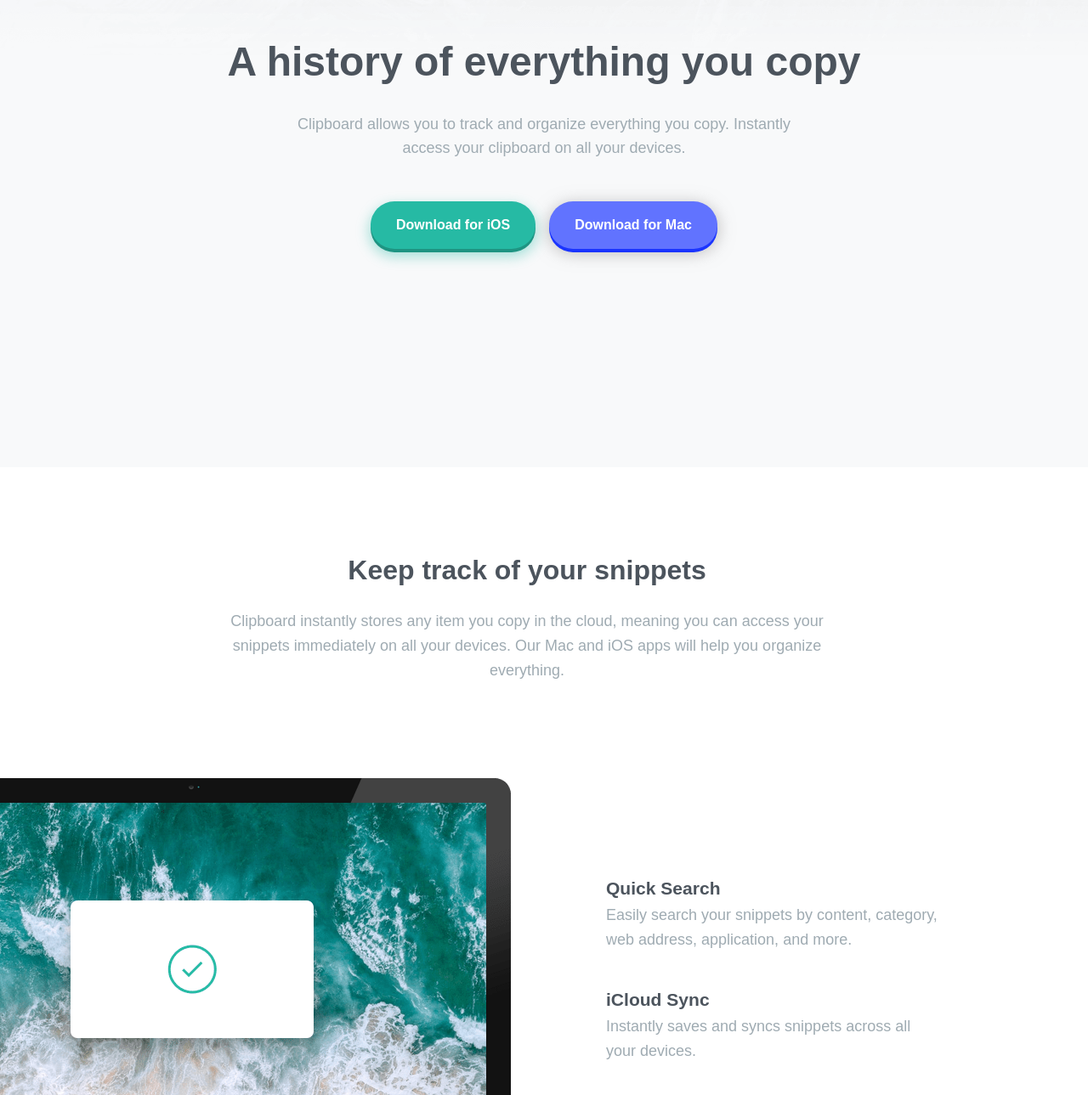
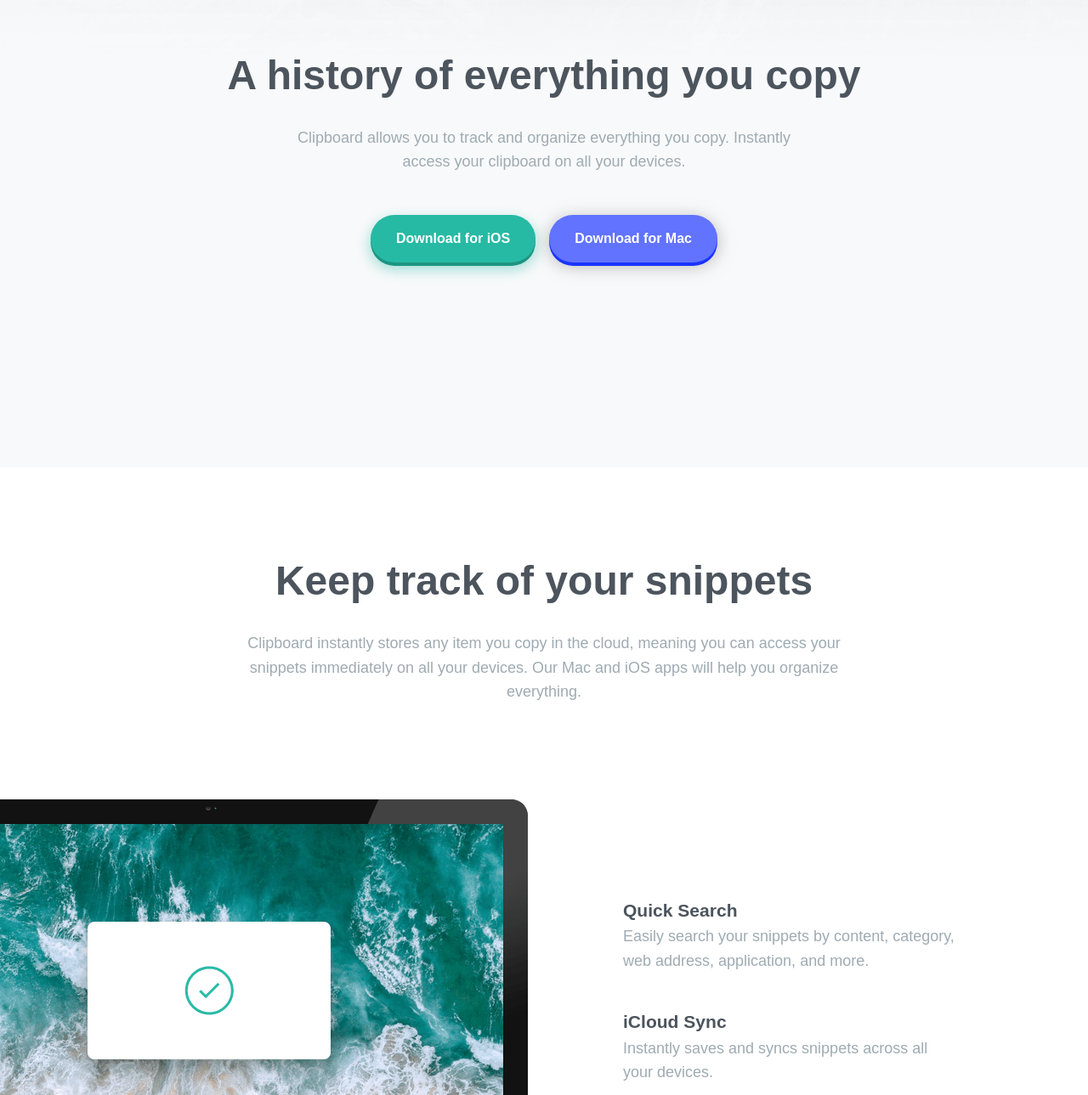
Before and after one commit to codeStackr007/Clipboard-Landing-Page, a plain HTML site: page index.html in a window 1280 px wide. Shown: the part 250-1539 px from the top of the page at 85% size. Drawn offline with Linux system fonts and the light colour scheme; a web font is replaced by a local one.

Commit message:
modified: css/style.css

```diff
--- a/css/style.css
+++ b/css/style.css
@@ -45,13 +45,20 @@ button {
 :root {
   --color-primary-green: hsl(171, 66%, 44%);
   --color-primary-blue: hsl(233, 100%, 69%);
+  --color-neutral-light: #f8f9fa;
   --color-neutral-dark: hsl(210, 10%, 33%);
   --color-neutral-medium: hsl(201, 11%, 66%);
   --font-family-primary: "Bai Jamjuree", sans-serif;
   --font-weight-regular: 400;
   --font-weight-semibold: 600;
   --font-size-base: 18px;
-  --font-size-heading: clamp(2rem, 4vw, 3.5rem);
+  --font-size-heading: clamp(2rem, 4vw, 3rem);
+  --spacing-xs: 0.5rem;
+  --spacing-sm: 1rem;
+  --spacing-md: 2rem;
+  --spacing-lg: 4rem;
+  --spacing-xl: clamp(2rem, 5vw, 4rem);
+  --spacing-side: clamp(1.5rem, 3vw, 3rem);
 }
 
 /* ====================================
@@ -60,7 +67,7 @@ button {
 .container {
   max-width: 1100px;
   margin: 0 auto;
-  padding: 3rem;
+  padding: var(--spacing-xl) var(--spacing-side);
   flex: 1;
 }
 
@@ -114,8 +121,7 @@ button:focus,
    ==================================== */
 .hero {
   min-height: 100vh;
-  background: var(--color-neutral-light, #f8f9fa)
-    url("../images/bg-header-desktop.png");
+  background: var(--color-neutral-light) url("../images/bg-header-desktop.png");
   background-repeat: no-repeat;
   background-size: contain;
   width: 100%;
@@ -124,7 +130,7 @@ button:focus,
   justify-content: center;
   align-items: center;
   text-align: center;
-  padding: 4rem 2.5rem 0 2.5rem;
+  padding: var(--spacing-lg) var(--spacing-side) 0 var(--spacing-side);
 }
 
 .hero__content {
@@ -144,7 +150,7 @@ button:focus,
 
 .hero__title {
   margin-bottom: 1.25rem;
-  font-size: 3rem;
+  font-size: var(--font-size-heading);
   color: var(--color-neutral-dark);
 }
 
@@ -190,6 +196,10 @@ button:focus,
   opacity: 0.6;
 }
 
+.hero__btn:active {
+  transform: translateY(2px);
+}
+
 .hero__btn--ios:hover {
   background-color: hsl(171, 66%, 40%);
   box-shadow: 0 2px 0 hsl(171, 66%, 30%),
@@ -211,7 +221,8 @@ button:focus,
   justify-content: center;
   align-items: center;
   text-align: center;
-  padding: 4rem 2.5rem 2.5rem 0;
+  padding: var(--spacing-lg) var(--spacing-side) var(--spacing-md)
+    var(--spacing-side);
 }
 
 .features__header {
@@ -225,7 +236,7 @@ button:focus,
 }
 
 .features__title {
-  font-size: 2rem;
+  font-size: var(--font-size-heading);
   margin-bottom: 1.25rem;
   color: var(--color-neutral-dark);
 }
@@ -238,9 +249,9 @@ button:focus,
 
 .features__layout {
   display: flex;
-  justify-content: start;
+  justify-content: flex-start;
   align-items: center;
-  padding: 4rem 4rem 4rem 0;
+  padding: var(--spacing-lg) var(--spacing-lg) var(--spacing-lg) 0;
   gap: 7rem;
   position: relative;
 }
```
